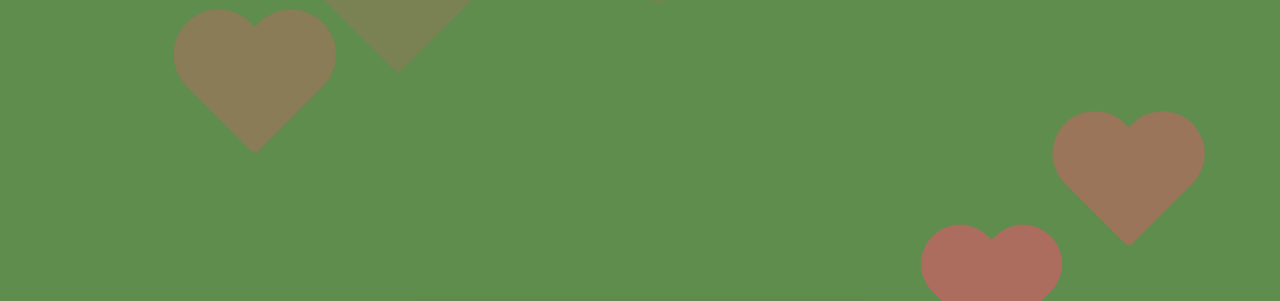
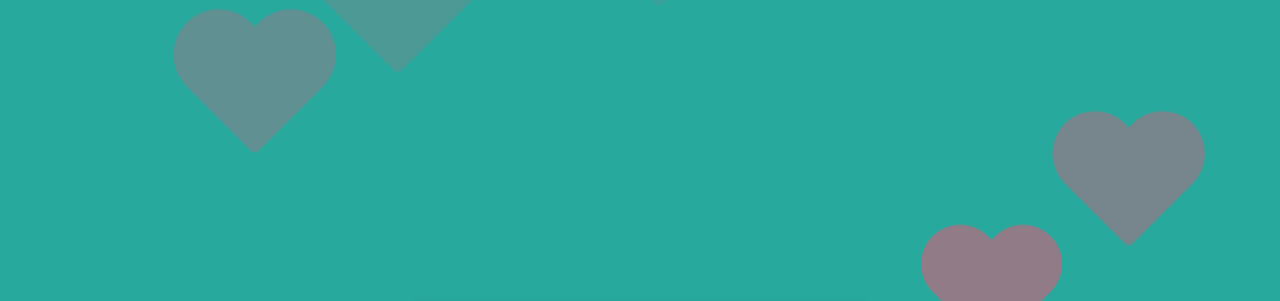
Before and after one commit to Hehe455/Seee, a plain HTML site: page index.html in a window 1280 px wide. Shown: the top 301 px of the page. Drawn offline with Linux system fonts and the light colour scheme.

Commit message:
Update index.html

```diff
--- a/index.html
+++ b/index.html
@@ -9,8 +9,8 @@
     /* Color Palette */
     :root {
       --primary-color: #036c5f;
-      --secondary-color: #5F8D4E;
-      --accent-color: #A4BE7B;
+      --secondary-color: #28a99e;
+      --accent-color: #b3eodc;
       --highlight-color: #E5D9B6;
     }
 
```
